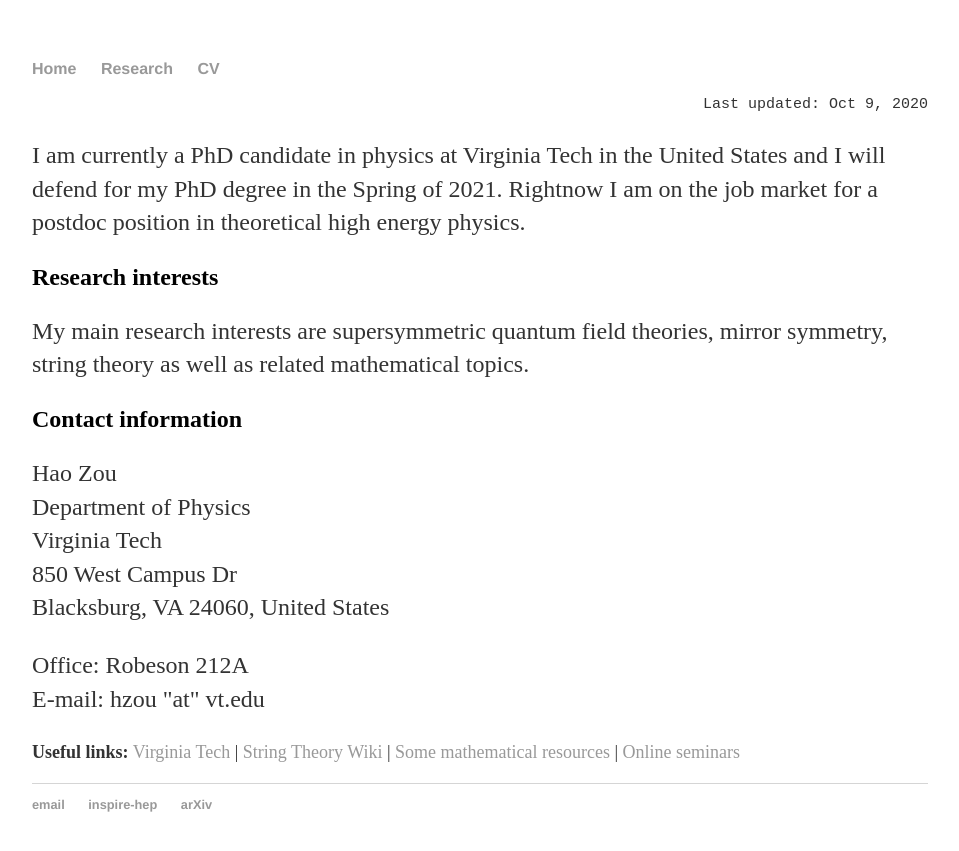
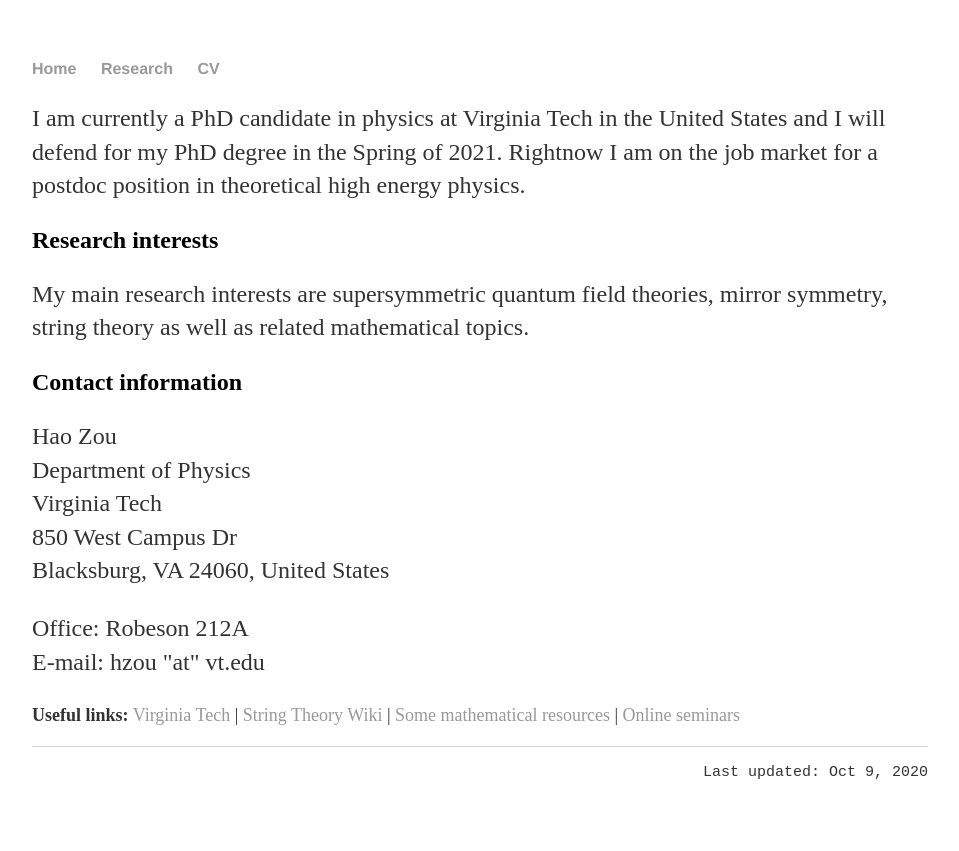
Before and after one commit to hhzou/hhzou.github.io, a Jekyll site: the page built from index.html, in a window 1280 px wide. Shown: the top 851 px of the page, without its empty margins (160-1119 px from the left). Built offline with Jekyll 4.4.1, drawn with Linux system fonts in a browser that asks for light colours.

Commit message:
Update default.html

```diff
--- a/_layouts/default.html
+++ b/_layouts/default.html
@@ -13,7 +13,6 @@
         		<li><a href="/cv">CV</a></li>
     		</ul>
 		</nav>
- 		<p style="text-align:right;font-family:'Courier New';font-size: 15px"> Last updated: Oct 9, 2020 </p>
 
 		<div class="container">
 
@@ -21,11 +20,7 @@
 
 		</div><!-- /.container -->
 		<footer>
-    		<ul>
-        		<li><a href="mailto:hzou@vt.edu">email</a></li>
-        		<li><a href="https://inspirehep.net/authors/1056827">inspire-hep</a></li>
-			<li><a href="https://arxiv.org/search/hep-th?query=Zou%2C+Hao&searchtype=author&abstracts=show&order=-announced_date_first&size=50">arXiv</a></li>
-			</ul>
+		<p style="text-align:right;font-family:'Courier New';font-size: 15px"> Last updated: Oct 9, 2020 </p>
 		</footer>
 	</body>
 </html>
```
